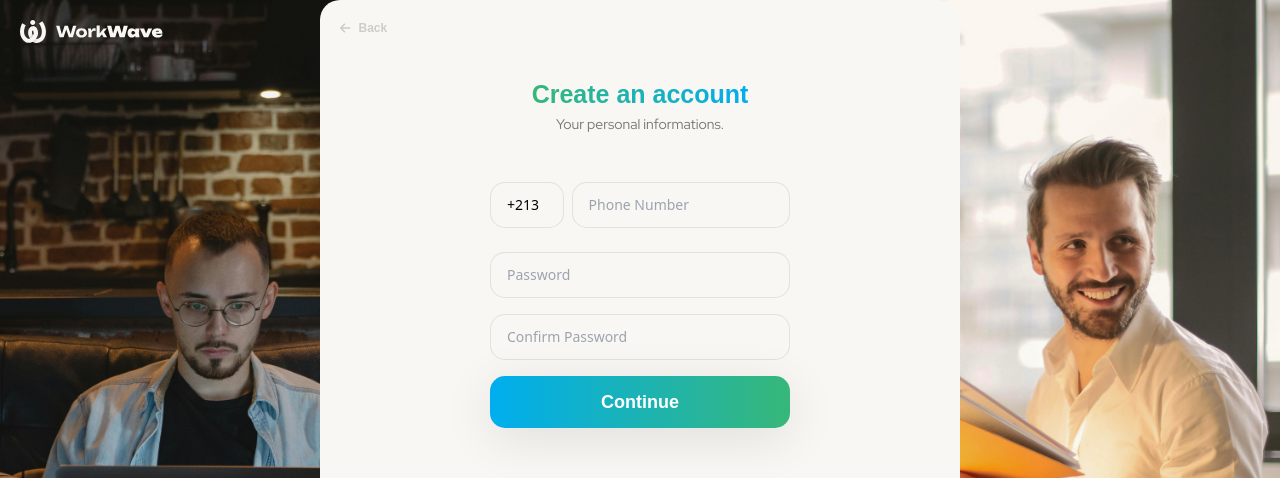
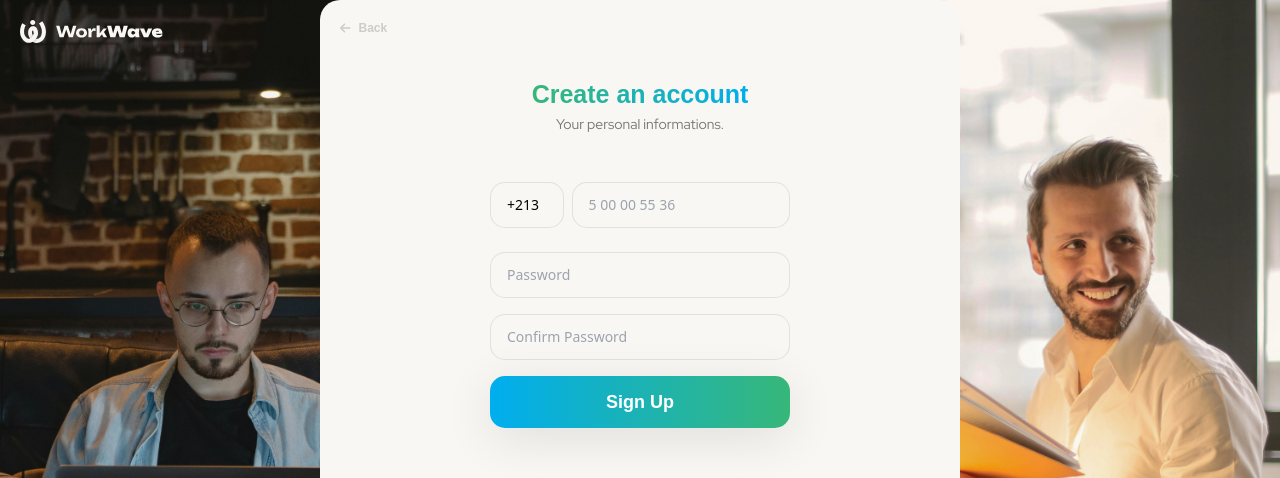
Before and after one commit to aymenachelache/workwave, a React (Vite) app: page /register/hire/createaccount/phoneandpassword in a window 1280 px wide. Shown: the top 478 px of the page. Built offline with nearby package versions, Linux system fonts and the light colour scheme; a web font is replaced by a local one.

Commit message:
firstConnect

```diff
--- a/src/Components/input/InputComp.jsx
+++ b/src/Components/input/InputComp.jsx
@@ -4,7 +4,7 @@ import './InputComp.scss';
 export default function InputComp(props) {
   return (
     <>
-      <input defaultValue={props.value} type={props.type} name={props.name} id={props.id} className={`input-component ${props.className}`} placeholder={props.placeholder} />
+      <input onChange={props.onchange} defaultValue={props.value} type={props.type} name={props.name} id={props.id} className={`input-component ${props.className}`} placeholder={props.placeholder} required={props.required} disabled={props.disabled} pattern={props.pattern}  />
     </>
   )
 }
--- a/src/Pages/Website/login/Login.jsx
+++ b/src/Pages/Website/login/Login.jsx
@@ -1,7 +1,7 @@
-import React from 'react';
+import React, { useState } from 'react';
 import './Login.scss';
 import logo from '../../../assets/Logo.png'
-import { Link } from 'react-router-dom';
+import { Link, useNavigate } from 'react-router-dom';
 import TextGradient from '../../../Components/textGradient/TextGradient';
 import { FontAwesomeIcon } from '@fortawesome/react-fontawesome';
 import { faArrowLeft } from '@fortawesome/free-solid-svg-icons';
@@ -9,9 +9,30 @@ import Logo from '../../../Components/logo/Logo';
 import InputComp from '../../../Components/input/InputComp';
 import BackButton from '../../../Components/backButton/BackButton';
 import ButtonGradient from '../../../Components/buttonGradient/ButtonGradient';
+import axios from 'axios';
 
 
 export default function Login() {
+    const [form, setForm] = useState({
+        email: "",
+        password: "",
+    });
+    const navigate = useNavigate();
+
+    console.log(form);
+    function handleChange(e) {
+        setForm(form => ({...form, [e.target.name]: e.target.value}));
+    }
+    const  handleSubmit = async (e) => {
+        e.preventDefault(); // Prevent default form submission behavior
+        try {
+            const data = await axios.post("http://127.0.0.1:5000/api/auth/sign-in", form).then(res => console.log(res));
+            navigate('/');
+        } catch(err) {
+            console.log("Error Create Account");
+            console.log(err);
+        }
+      };
     return (
         <>
             <div className="login w-full h-screen relative">
@@ -23,10 +44,10 @@ export default function Login() {
                     <div className="contain w-2/4 mx-auto text-center">
                         <h2 className='font-black mb-1'>Welcome back!</h2>
                         <p className='text-sm text-[#777775] mb-10'>Sign in to continue to WorkWave.</p>
-                        <form action="">
-                            <InputComp type="email" name="email" id="email" className='w-full text-sm outline-none px-4 py-3 my-4 mx-auto' placeholder='Email' />
-                            <InputComp type="password" name="pass" id="pass" className='w-full text-sm outline-none px-4 py-3 my-4 mx-auto' placeholder='Password' />
-                            <ButtonGradient text='Log In' to='/login' />
+                        <form action="" onSubmit={handleSubmit}>
+                            <InputComp onchange={(e) => handleChange(e)} type="email" value={form.email} name="email" id="email" className='w-full text-sm outline-none px-4 py-3 my-4 mx-auto' placeholder='Email' required />
+                            <InputComp onchange={(e) => handleChange(e)} type="password" value={form.password} name="password" id="pass" className='w-full text-sm outline-none px-4 py-3 my-4 mx-auto' placeholder='Password' required />
+                            <button type='submit' className={'btn-gradient block w-full'}><span className='text-lg font-extrabold primaryfont block'>log In</span></button>
                         </form>
                         <div className="forget flex justify-between mt-2">
                             <Link to={'/register'} className='text-xs font-thin cursor-pointer text-[#777775]'>New to WorkWave?</Link>
--- a/src/Pages/Website/register/work/Work.jsx
+++ b/src/Pages/Website/register/work/Work.jsx
@@ -1,4 +1,4 @@
-import React from 'react';
+import React, { useState } from 'react';
 import './Work.scss';
 import logo from '../../../../assets/Logo.png'
 import { Link, Outlet } from 'react-router-dom';
@@ -11,6 +11,14 @@ import BackButton from '../../../../Components/backButton/BackButton';
 
 
 export default function Work() {
+    const [formData,setFormData]= useState({
+        firstName: "",
+        lastName: "",
+        email: "",
+        mobile: "",
+        password: "",
+        confirmPassword: ""
+    });
     return (
         <>
             <div className="create-work w-full h-screen relative">
@@ -20,7 +28,7 @@ export default function Work() {
                         <BackButton />
                     </div>
                     <div className="contain mx-auto sm:m-0 text-center">
-                        <Outlet />
+                        <Outlet context={{formData, setFormData}} />
                     </div>
                 </div>
                 <div className='copy absolute ml-5 mb-5 z-10 bottom-0'>
--- a/src/Pages/Website/register/work/createAccount/CreateAccount.jsx
+++ b/src/Pages/Website/register/work/createAccount/CreateAccount.jsx
@@ -1,7 +1,7 @@
 import React from 'react';
 import './CreateAccount.scss';
 // import logo from '../../../assets/Logo.png';
-import { Link } from 'react-router-dom';
+import { Link, useNavigate, useOutletContext } from 'react-router-dom';
 import { FontAwesomeIcon } from '@fortawesome/react-fontawesome';
 import { faArrowLeft } from '@fortawesome/free-solid-svg-icons';
 import BackButton from '../../../../../Components/backButton/BackButton';
@@ -11,6 +11,17 @@ import ButtonGradient from '../../../../../Components/buttonGradient/ButtonGradi
 import {motion} from 'framer-motion';
 
 export default function CreateAccount() {
+    const {formData, setFormData}= useOutletContext();
+    const navigate = useNavigate();
+
+    console.log(formData);
+    function handleChange(e) {
+        setFormData(formData => ({...formData, [e.target.name]: e.target.value}));
+    }
+    const handleSubmit = (e) => {
+        e.preventDefault(); // Prevent default form submission behavior
+        navigate('phoneandpassword');
+      };
     return (
         <>
             <motion.div
@@ -21,13 +32,13 @@ export default function CreateAccount() {
                 <div className="contain w-2/4 mx-auto text-center">
                     <TextGradient size='25px' weight='800' text='Create an account' />
                     <p className='text-sm text-[#777775] mb-10'>Your personal informations.</p>
-                    <form action="">
+                    <form action="" onSubmit={handleSubmit}>
                         <div className="flex gap-2">
-                        <InputComp type="text" name="firstName" id="firstName" className='w-2/4 text-sm outline-none px-4 py-3 my-2' placeholder='First Name' />
-                        <InputComp type="text" name="lastName" id="lastName" className='w-2/4 text-sm outline-none px-4 py-3 my-2' placeholder='Last Name' />
+                        <InputComp onchange={(e) => handleChange(e)} value={formData.firstName} type="text" name="firstName" id="firstName" className='w-2/4 text-sm outline-none px-4 py-3 my-2' placeholder='First Name' required />
+                        <InputComp onchange={(e) => handleChange(e)} value={formData.lastName} type="text" name="lastName" id="lastName" className='w-2/4 text-sm outline-none px-4 py-3 my-2' placeholder='Last Name' required />
                         </div>
-                        <InputComp type="email" name="email" id="email" className='w-full text-sm outline-none px-4 py-3 my-4 mx-auto' placeholder='Email' />
-                        <Link to={'phoneandpassword'} className={'btn-gradient block w-full'} ><span className='text-lg font-extrabold primaryfont block'>Continue</span></Link>
+                        <InputComp onchange={(e) => handleChange(e)} value={formData.email} type="email" name="email" id="email" className='w-full text-sm outline-none px-4 py-3 my-4 mx-auto' placeholder='Email' required />
+                        <button type='submit' className={'btn-gradient block w-full'}><span className='text-lg font-extrabold primaryfont block'>Continue</span></button>
                     </form>
                     <div className="other flex items-center justify-between gap-3 text-[#1F1F1F1A] my-8">
                         <span className="line"></span>
--- a/src/Pages/Website/register/work/phoneAndPassword/PhoneAndPassword.jsx
+++ b/src/Pages/Website/register/work/phoneAndPassword/PhoneAndPassword.jsx
@@ -1,15 +1,32 @@
 import React from 'react';
 import './PhoneAndPassword.scss';
 // import logo from '../../../assets/Logo.png';
-import { Link } from 'react-router-dom';
+import { Link, useNavigate, useOutletContext } from 'react-router-dom';
 import { FontAwesomeIcon } from '@fortawesome/react-fontawesome';
 import { faArrowLeft } from '@fortawesome/free-solid-svg-icons';
 import BackButton from '../../../../../Components/backButton/BackButton';
 import InputComp from '../../../../../Components/input/InputComp';
 import TextGradient from '../../../../../Components/textGradient/TextGradient';
 import {motion} from 'framer-motion';
+import axios from 'axios';
 
 export default function PhoneAndPassword() {
+    const {formData, setFormData}= useOutletContext();
+    const navigate = useNavigate();
+    console.log(formData);
+    function handleChange(e) {
+        setFormData(formData => ({...formData, [e.target.name]: e.target.value}));
+    }
+    const  handleSubmit = async (e) => {
+        e.preventDefault(); // Prevent default form submission behavior
+        try {
+            const data = await axios.post("http://127.0.0.1:5000/api/auth/sign-up", formData).then(res => console.log(res));
+            navigate('paymentmethods');
+        } catch(err) {
+            console.log("Error Create Account");
+            console.log(err);
+        }
+      };
     return (
         <>
             <motion.div
@@ -20,14 +37,14 @@ export default function PhoneAndPassword() {
                 <div className="contain w-2/4 mx-auto text-center">
                     <TextGradient size='25px' weight='800' text='Create an account' />
                     <p className='text-sm text-[#777775] mb-10'>Your personal informations.</p>
-                    <form action="">
+                    <form action=""  onSubmit={handleSubmit}>
                         <div className="flex gap-2">
-                        <InputComp value='+213' type="text" name="firstName" id="firstName" className='w-1/4 text-sm outline-none px-4 py-3 my-2' />
-                        <InputComp type="number" name="phone" id="phone" className='w-3/4 text-sm outline-none px-4 py-3 my-2' placeholder='Phone Number' />
+                        <InputComp value='+213' type="text" name="firstName" id="firstName" className='w-1/4 text-sm outline-none px-4 py-3 my-2' disabled />
+                        <InputComp onchange={(e) => handleChange(e)} value={formData.mobile} type="number" name="mobile" id="phone" className='w-3/4 text-sm outline-none px-4 py-3 my-2' placeholder='5 00 00 55 36' required pattern="[0-9]{9}" />
                         </div>
-                        <InputComp type="password" name="password" id="password" className='w-full text-sm outline-none px-4 py-3 my-4 mx-auto' placeholder='Password' />
-                        <InputComp type="password" name="ConfirmPassword" id="ConfirmPassword" className='w-full text-sm outline-none px-4 py-3 my-4 mx-auto' placeholder='Confirm Password' />
-                        <Link to={'paymentmethods'} className={'btn-gradient block w-full'} ><span className='text-lg font-extrabold primaryfont block'>Continue</span></Link>
+                        <InputComp onchange={(e) => handleChange(e)} value={formData.password} type="password" name="password" id="password" className='w-full text-sm outline-none px-4 py-3 my-4 mx-auto' placeholder='Password' required />
+                        <InputComp onchange={(e) => handleChange(e)} value={formData.confirmPassword} type="password" name="confirmPassword" id="ConfirmPassword" className='w-full text-sm outline-none px-4 py-3 my-4 mx-auto' placeholder='Confirm Password' required />
+                        <button type='submit' className={'btn-gradient block w-full'}><span className='text-lg font-extrabold primaryfont block'>Sign Up</span></button>
                     </form>
                 </div>
             </motion.div >
```
Also changed, not shown: src/Pages/Website/login/Login.scss (+13 -0 lines).
